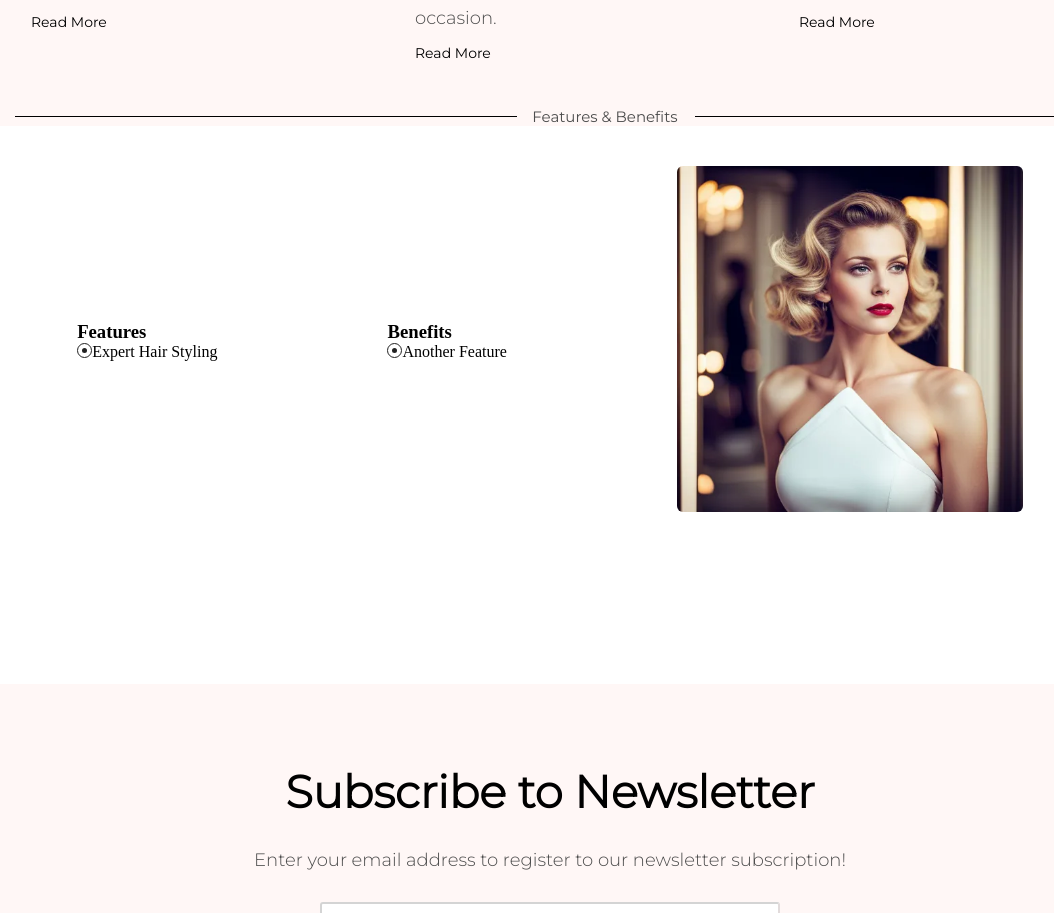
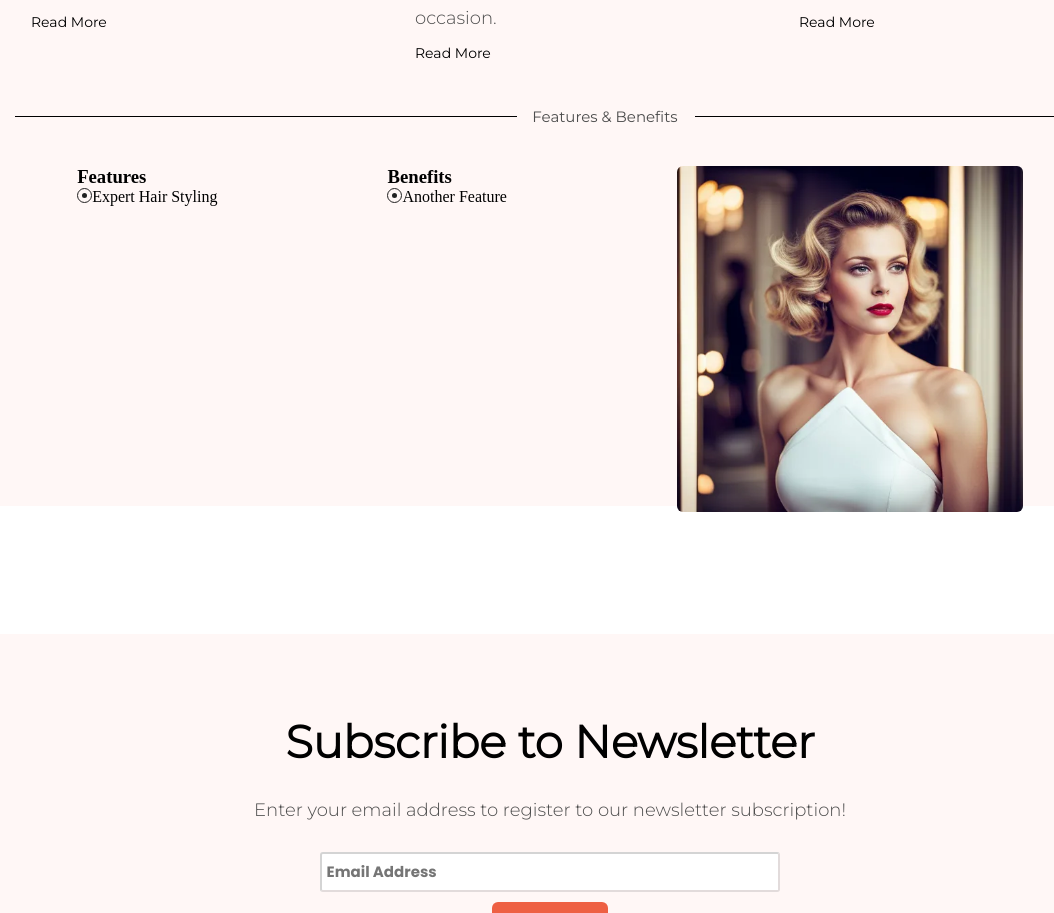
Before and after one commit to nadiahosisy/Beauty-Salon, a React (Vite) app: page /Home in a window 1280 px wide. Shown: the part 2203-3116 px from the top of the page, without its empty margins (90-1144 px from the left). Built offline with nearby package versions, Linux system fonts and the light colour scheme.

Commit message:
added background color

```diff
--- a/src/style/home-beneifts.css
+++ b/src/style/home-beneifts.css
@@ -81,6 +81,7 @@
   flex-direction: row;
   flex-grow: 1;
   justify-content: center;
+  background-color: #fff7f6;
   align-items: center;
   gap: 10px;
   transition: 0.3s;
@@ -102,6 +103,12 @@
   align-items: center;
   justify-content: center;
 }
+.section {
+  justify-content: flex-start;
+  justify-content: space-around;
+  background-color: #fff7f6;
+  height: 300px;
+}
 
 .image-herson-rodriguez {
   border-radius: 6px 6px 6px 6px;
```
